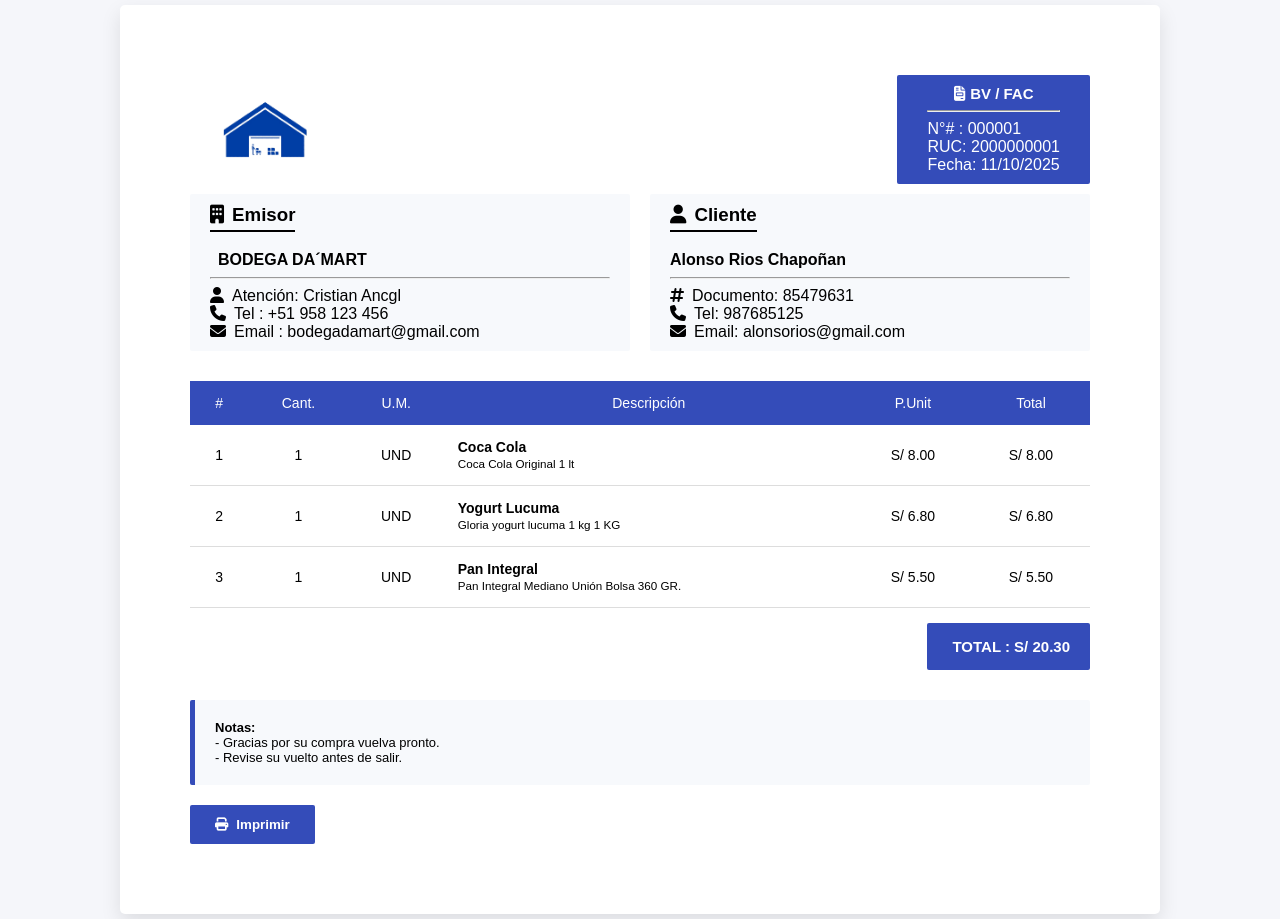
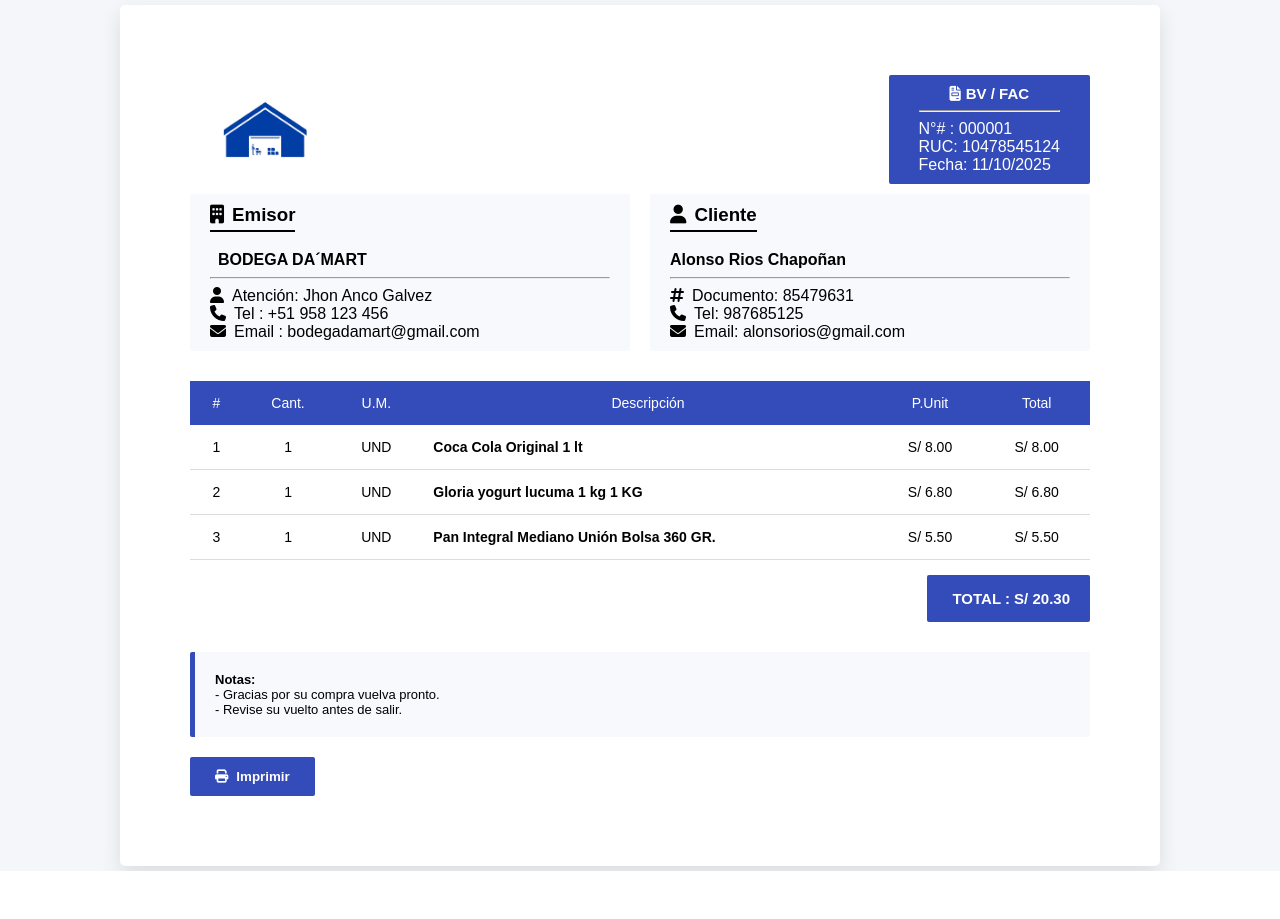
Before and after one commit to Ancgl/sistema_de_ventas, a PHP site: page /sistemadeventas/factura/factura.php?id_venta=24 in a window 1280 px wide. After the commit the page ends 871 px from the top, so only its background shows below. Run offline with PHP 8.4, Linux system fonts and the light colour scheme; data comes from the database, SQL or seed files in the repository.

Commit message:
Actualizacion

```diff
--- a/factura/factura.php
+++ b/factura/factura.php
@@ -35,9 +35,9 @@ $query_productos->execute();
 $productos = $query_productos->fetchAll(PDO::FETCH_ASSOC);
 
 $empresa = [
-    "ruc" => "2000000001",
+    "ruc" => "10478545124",
     "razon" => "BODEGA DA´MART",
-    "atencion" => "Cristian Ancgl",
+    "atencion" => "Jhon Anco Galvez",
     "telefono" => "+51 958 123 456",
     "email" => "bodegadamart@gmail.com",
 
@@ -163,8 +163,7 @@ button:hover { background: #344cb9ff; }
             <td><?= $producto['cantidad'] ?></td>
             <td>UND</td>
             <td class="description">
-                <strong><?= htmlspecialchars($producto['nombre_producto']) ?></strong><br>
-                <small><?= htmlspecialchars($producto['descripcion']) ?></small>
+                <strong><?= htmlspecialchars($producto['descripcion']) ?></strong>
             </td>
             <td>S/ <?= number_format(floatval($producto['precio_venta']), 2) ?></td>
             <td>S/ <?= number_format($subtotal, 2) ?></td>
```
